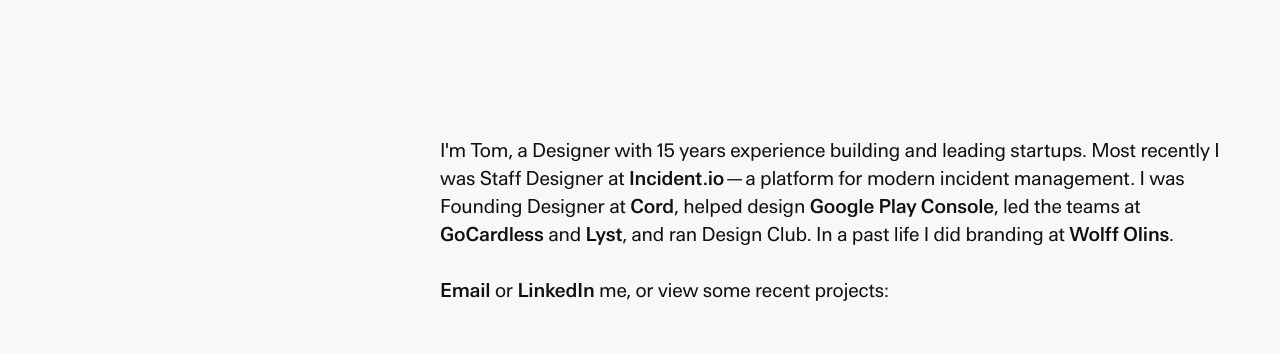
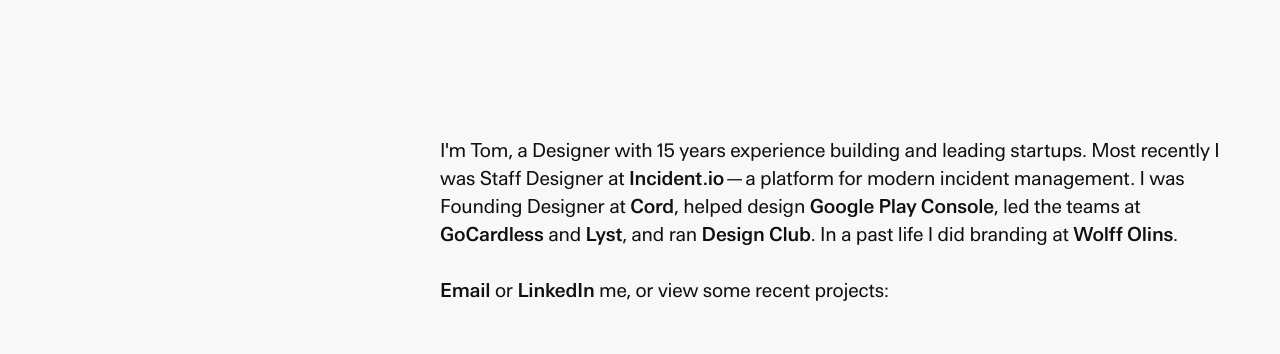
Before and after one commit to anothertompetty/tom-pe, a React (Vite) app: page / in a window 1280 px wide. Shown: the top 354 px of the page. Built offline with nearby package versions, Linux system fonts and the light colour scheme.

Commit message:
prettify text

```diff
--- a/src/App.jsx
+++ b/src/App.jsx
@@ -118,7 +118,7 @@
   },
   {
     title: "Cord",
-    description: "I was Founding Designer at Cord, a platform for adding real-time collaboration to your apps. From designing an MVP, to helping close 6-figure deals, to hiring for all disciplines, I executed and led across the company.",
+    description: "I was Founding Designer at Cord, a platform for adding real-time collaboration to your apps. From designing an MVP, to helping close 6-figure deals, to hiring for all teams, I executed and led across the company. We never reached true PMF, so now Cord lives on a farm and gets stroked every day.",
     media: [
       {
         type: 'video',
@@ -184,7 +184,7 @@
           <h1>I'm Tom, a Designer with 15 years experience building and leading startups.
             Most recently I was Staff Designer at <a href="https://incident.io" target="_blank" rel="noopener">Incident.io</a>&thinsp;&mdash;&thinsp;a platform for modern incident management.
             I was Founding Designer at <a href="https://techcrunch.com/2021/10/07/cord-gets-17-5m-to-get-more-devs-plugged-into-its-api-for-real-time-collaboration/" target="_blank" rel="noopener">Cord</a>, helped design <a href="https://android-developers.googleblog.com/2020/06/introducing-new-google-play-console-beta.html" target="_blank" rel="noopener">Google Play Console</a>,
-            led the teams at <a href="https://gocardless.com" target="_blank" rel="noopener">GoCardless</a> and <a href="https://lyst.com" target="_blank" rel="noopener">Lyst</a>, and ran Design Club. In a past life I did branding at <a href="https://wolffolins.com" target="_blank" rel="noopener">Wolff Olins</a>.<br /><br />
+            led the teams at <a href="https://gocardless.com" target="_blank" rel="noopener">GoCardless</a> and <a href="https://lyst.com" target="_blank" rel="noopener">Lyst</a>, and ran <a href="https://designclub.io" target="_blank" rel="noopener">Design Club</a>. In a past life I did branding at <a href="https://wolffolins.com" target="_blank" rel="noopener">Wolff Olins</a>.<br /><br />
             <a href="mailto:hello@anothertompetty.com">Email</a> or <a href="https://linkedin.com/in/tompetty" target="_blank" rel="noopener">LinkedIn</a> me, or view some recent projects:</h1>
         </div>
       </div>
--- a/src/components/Project.css
+++ b/src/components/Project.css
@@ -1,6 +1,7 @@
 /* Project Container */
 .project {
   position: relative;
+  text-wrap: pretty;
 }
 
 /* Project Content Layout */
```
